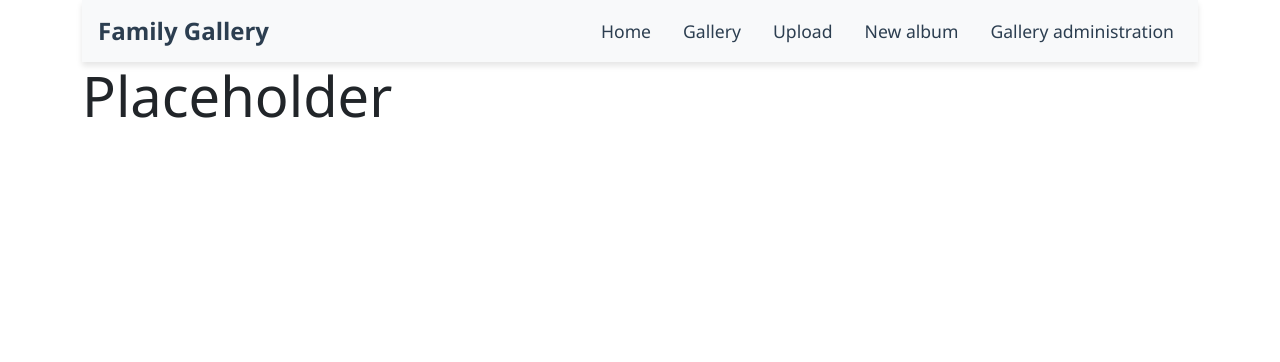
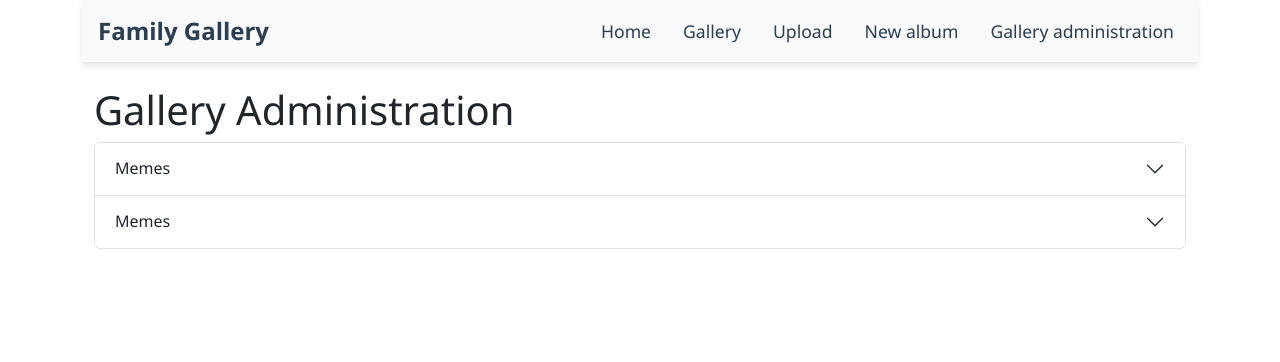
Before and after one commit to BulanMartin/FamilyGallery, a Django app: page /gallery/gallery_administration/ in a window 1280 px wide. Shown: the top 362 px of the page. Run offline with Django 5.2, Linux system fonts and the light colour scheme; data comes from the database, SQL or seed files in the repository.

Commit message:
first gallery administration functionality

```diff
--- a/FamilyGallery/gallery_app/templates/gallery/gallery_administration.html
+++ b/FamilyGallery/gallery_app/templates/gallery/gallery_administration.html
@@ -1,8 +1,28 @@
-{% extends 'base.html' %}
+{% extends "base.html" %}
 
 {% block content %}
-<div class="jumbotron">
-    <h1 class="display-4">Placeholder</h1>
-
-</div>
+    <div class="container mt-4">
+        <h1>Gallery Administration</h1>
+        {% if photos %}
+            <div class="accordion" id="accordionExample">
+                {% for photo in photos %}
+                    <div class="accordion-item">
+                        <h2 class="accordion-header" id="heading{{ photo.id }}">
+                            <button class="accordion-button collapsed" type="button" data-bs-toggle="collapse" data-bs-target="#collapse{{ photo.id }}" aria-expanded="false" aria-controls="collapse{{ photo.id }}">
+                                {{ photo.group.name }}
+                            </button>
+                        </h2>
+                        <div id="collapse{{ photo.id }}" class="accordion-collapse collapse" aria-labelledby="heading{{ photo.id }}" data-bs-parent="#accordionExample">
+                            <div class="accordion-body">
+                                <p>Image: {{ photo.image.name }}</p>
+                                <p>Uploaded at: {{ photo.uploaded_at }}</p>
+                            </div>
+                        </div>
+                    </div>
+                {% endfor %}
+            </div>
+        {% else %}
+            <p>No photos available.</p>
+        {% endif %}
+    </div>
 {% endblock %}
--- a/FamilyGallery/gallery_app/views.py
+++ b/FamilyGallery/gallery_app/views.py
@@ -40,4 +40,5 @@ def add_group(request):
     return render(request, 'gallery/create_group.html', {'form': form})
 
 def gallery_administration(request):
-    return render(request, 'gallery/gallery_administration.html')
+    photos = Photo.objects.all().order_by('group', 'uploaded_at')
+    return render(request, 'gallery/gallery_administration.html', {'photos': photos})
```
